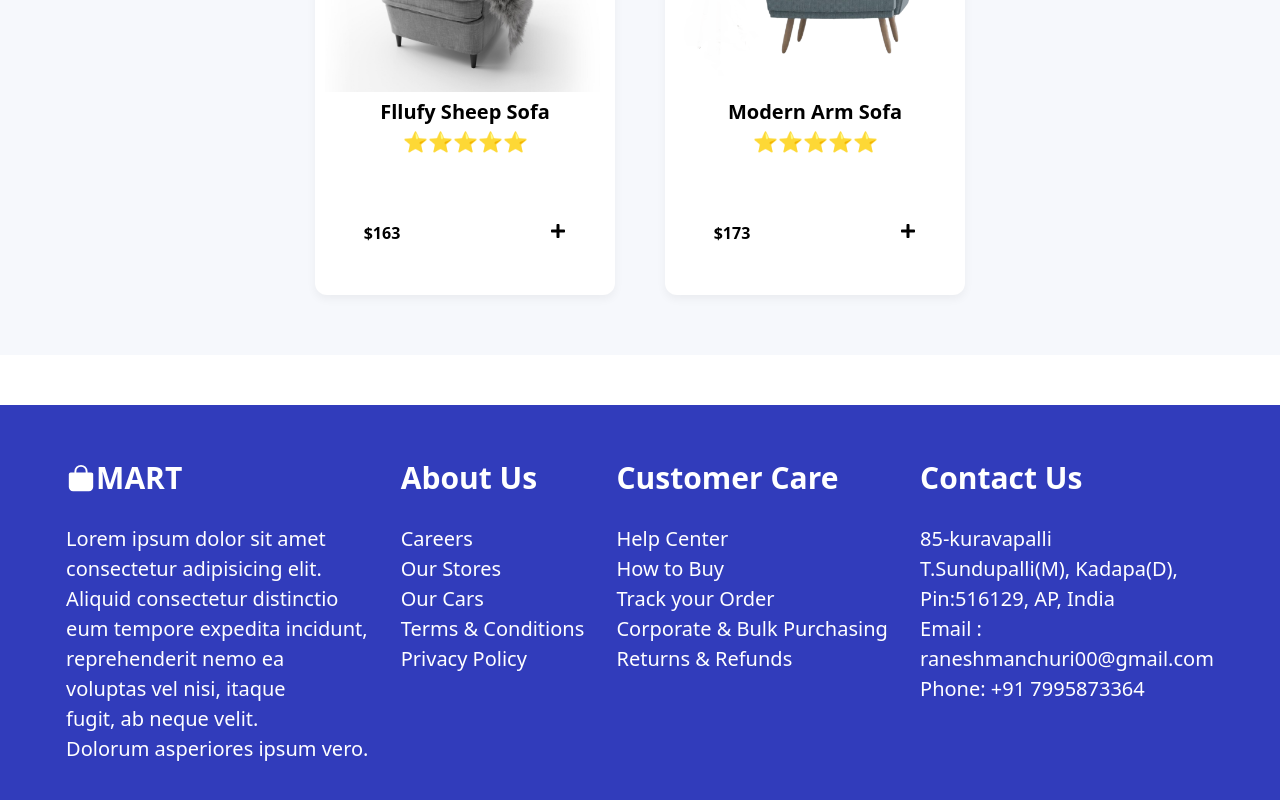
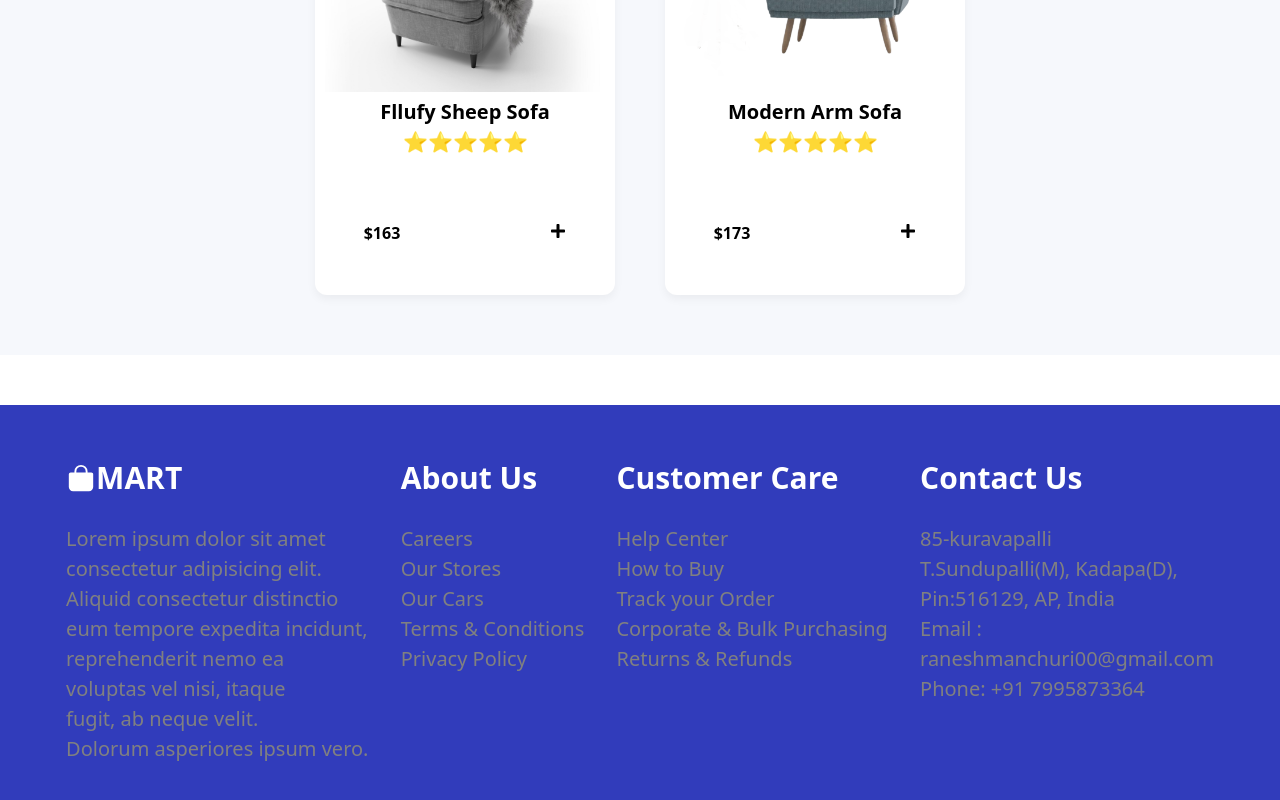
Before and after one commit to ranesh7139/React--Js--Project, a React (Vite) app in the folder reactjsproject/: page / in a window 1280 px wide. Shown: the part 8081-8881 px from the top of the page. Built offline with nearby package versions, Linux system fonts and the light colour scheme.

Commit message:
Chinging the color of the footer path text

```diff
--- a/reactjsproject/src/cssfiles/Footer.css
+++ b/reactjsproject/src/cssfiles/Footer.css
@@ -35,3 +35,10 @@
     font-size: 30px;
     font-weight: bold;
 }
+.martfoot,
+.aboutfoot,
+.customerfoot,
+.contactfoot{
+    color: grey;
+
+}
```
